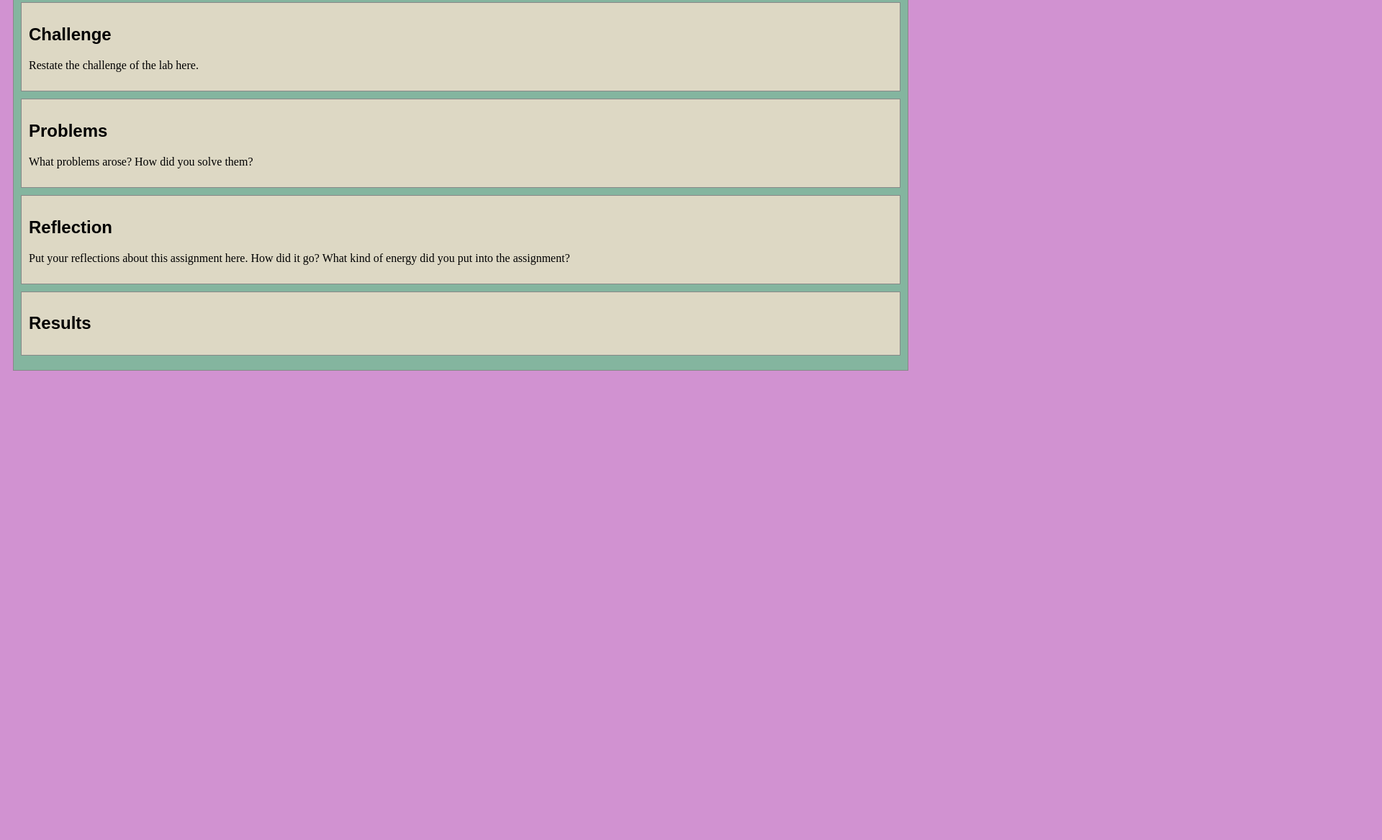
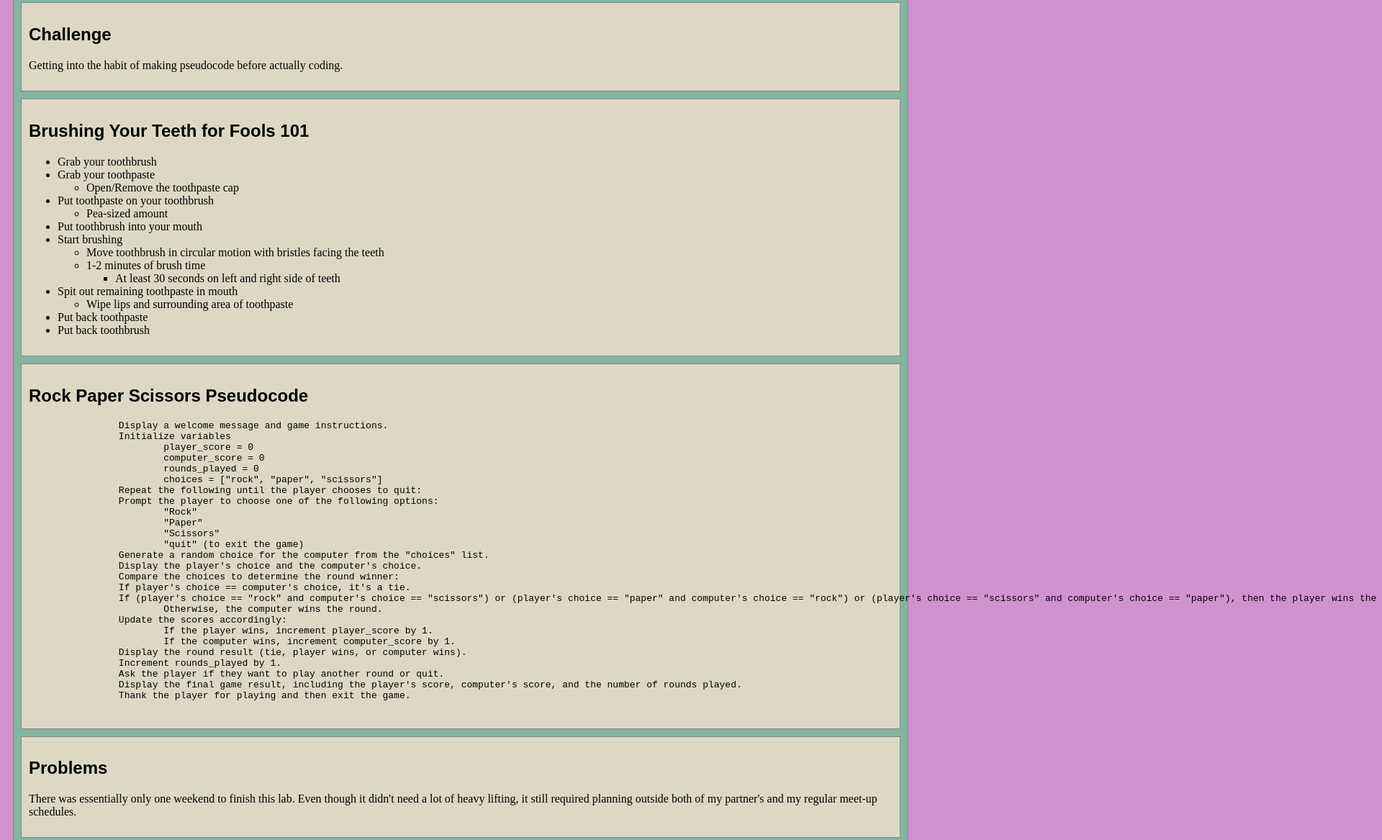
Before and after one commit to pmchoe/art101, a plain HTML site: page lab4/index.html in a window 1280 px wide. Shown: the part 108-1275 px from the top of the page at 72% size, 1920 px wide, since content can reach past the window. Before the commit the page ends 800 px from the top, so only its background shows below. Drawn offline with nearby package versions, Linux system fonts and the light colour scheme.

Commit message:
Finishing up lab4

```diff
--- a/lab4/index.html
+++ b/lab4/index.html
@@ -2,7 +2,7 @@
 <html>
 <head>
 	<!-- This title is used for tabs and bookmarks -->
-	<title>Lab X - Subject/Topic</title>
+	<title>Lab 4 - Pseudocoding and Problem-solving</title>
 
 	<!-- Use UTF character set, a good idea with any webpage -->
   	<meta charset="UTF-8" />
@@ -23,24 +23,87 @@
 	<!-- Style this page by changing the CSS in ../css/site.css or css/lab.css -->
 	<main id="content">
 		<section>
-			<h1>Lab X - Subject/Topic</h1>
+			<h1>Lab 4 - Pseudocoding and Problem-solving</h1>
 			<div class="minor-section">
 					<h2>Challenge</h2>
-					<p>Restate the challenge of the lab here.</p>
+					<p>Getting into the habit of making pseudocode before actually coding.</p>
+			</div>
+
+			<div class="minor-section">
+				<h2>Brushing Your Teeth for Fools 101</h2>
+				<ul>
+					<li>Grab your toothbrush</li>
+					<li>Grab your toothpaste</li>
+					<ul>
+						<li>Open/Remove the toothpaste cap</li>
+					</ul>
+					<li>Put toothpaste on your toothbrush</li>
+					<ul>
+						<li>Pea-sized amount</li>
+					</ul>
+					<li>Put toothbrush into your mouth</li>
+					<li>Start brushing</li>
+					<ul>
+						<li>Move toothbrush in circular motion with bristles facing the teeth</li>
+						<li>1-2 minutes of brush time</li>
+						<ul>
+							<li>At least 30 seconds on left and right side of teeth</li>
+						</ul>
+					</ul>
+					<li>Spit out remaining toothpaste in mouth</li>
+					<ul>
+						<li>Wipe lips and surrounding area of toothpaste</li>
+					</ul>
+					<li>Put back toothpaste</li>
+					<li>Put back toothbrush</li>
+				</ul>
+			</div>
+
+			<div class="minor-section">
+				<h2>Rock Paper Scissors Pseudocode</h2>
+				<pre>
+		Display a welcome message and game instructions.
+		Initialize variables
+			player_score = 0
+			computer_score = 0
+			rounds_played = 0
+			choices = ["rock", "paper", "scissors"]
+		Repeat the following until the player chooses to quit:
+		Prompt the player to choose one of the following options:
+			"Rock"
+			"Paper"
+			"Scissors"
+			"quit" (to exit the game)
+		Generate a random choice for the computer from the "choices" list.
+		Display the player's choice and the computer's choice.
+		Compare the choices to determine the round winner:
+		If player's choice == computer's choice, it's a tie.
+		If (player's choice == "rock" and computer's choice == "scissors") or (player's choice == "paper" and computer's choice == "rock") or (player's choice == "scissors" and computer's choice == "paper"), then the player wins the round.
+			Otherwise, the computer wins the round.
+		Update the scores accordingly:
+			If the player wins, increment player_score by 1.
+			If the computer wins, increment computer_score by 1.
+		Display the round result (tie, player wins, or computer wins).
+		Increment rounds_played by 1.
+		Ask the player if they want to play another round or quit.
+		Display the final game result, including the player's score, computer's score, and the number of rounds played.
+		Thank the player for playing and then exit the game.
+				</pre>
 			</div>
 
 			<div class="minor-section">
 					<h2>Problems</h2>
-					<p>What problems arose? How did you solve them? </p>
+					<p>There was essentially only one weekend to finish this lab. Even though it didn't need a lot of heavy lifting, it still required planning outside both of my partner's and my regular meet-up schedules. </p>
 			</div>
 
 			<div class="minor-section">
 					<h2>Reflection</h2>
-					<p>Put your reflections about this assignment here. How did it go? What kind of energy did you put into the assignment? </p>
+					<p>I think this lab was a good exercise that took focus away from coding and more into real-world practices of scheduling with co-workers/partners on a project.</p>
 			</div>
 
 			<div class="minor-section">
 					<h2>Results</h2>
+					<p>Pseudocode is near the top. The first one is a guide on how to brush your teeth and the second one is high-level pseudocode for making a working Rock-Paper-Scissors game.</p>
 					<div id="output"></div>
 			</div>
 		</section>
```
Also changed, not shown: lab4/js/lab.js (+32 -3 lines).
